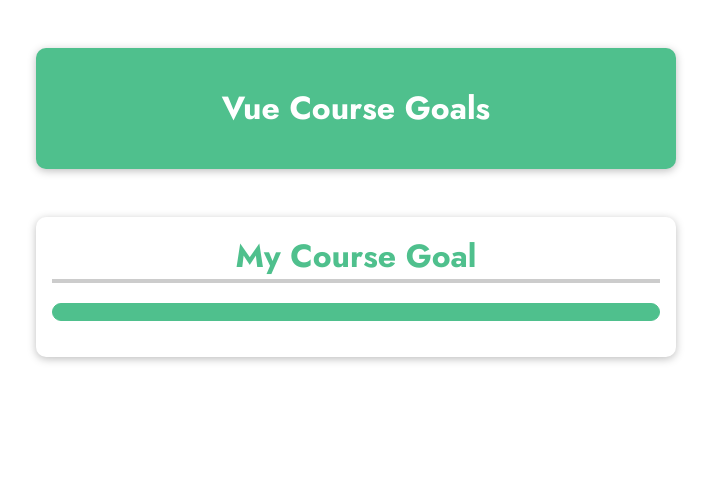
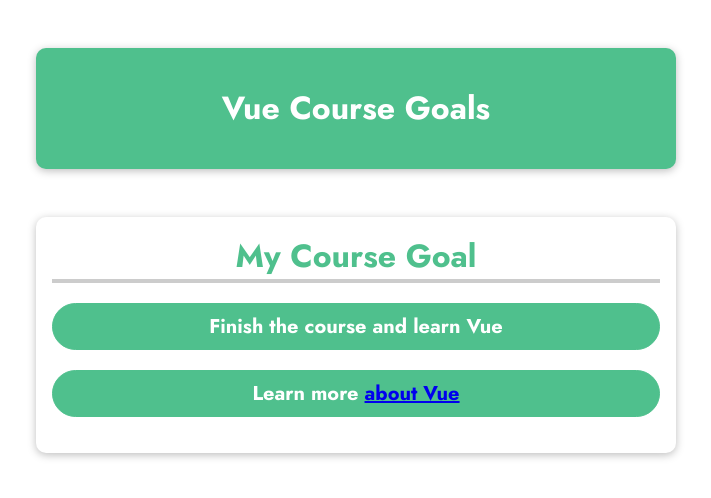
Before and after one commit to roaldjap/vue-course, a plain HTML site: page basics-01-starting-code/index.html in a window 1280 px wide. Shown: the whole page, without its empty margins (284-995 px from the left). Drawn offline with nearby package versions, Linux system fonts and the light colour scheme.

Commit message:
added new files

```diff
--- a/basics-01-starting-code/app.js
+++ b/basics-01-starting-code/app.js
@@ -0,0 +1,21 @@
+const app = Vue.createApp({
+  data() {
+    return {
+      courseGoalA: 'Finish the course and learn Vue',
+      courseGoalB: 'Build Amazing Apps',
+      vueLink: 'https://vuejs.org/'
+    };
+  },
+  methods: {
+    outputGoal(){
+      const randomNumber = Math.random();
+      if (randomNumber < 0.5){
+        return this.courseGoalA;
+      } else{
+        return this.courseGoalB
+      }
+    }
+  }
+});
+
+app.mount('#user-goal');
--- a/basics-01-starting-code/index.html
+++ b/basics-01-starting-code/index.html
@@ -18,7 +18,8 @@
     </header>
     <section id="user-goal">
       <h2>My Course Goal</h2>
-      <p></p>
+      <p>{{ outputGoal() }}</p>
+      <p>Learn more <a v-bind:href="vueLink">about Vue</a></p>
     </section>
   </body>
 </html>
--- /dev/null
+++ b/basics-assignment-1-problem/styles.css
@@ -0,0 +1,63 @@
+* {
+  box-sizing: border-box;
+}
+
+html {
+  font-family: 'Jost', sans-serif;
+}
+
+body {
+  margin: 0;
+}
+
+section {
+  box-shadow: 0 2px 8px rgba(0, 0, 0, 0.26);
+  margin: 3rem;
+  border-radius: 10px;
+  padding: 1rem;
+  text-align: center;
+}
+
+h2 {
+  font-size: 2rem;
+  border-bottom: 4px solid #ccc;
+  color: #970076;
+  margin: 0 0 1rem 0;
+}
+
+p {
+  font-size: 1.25rem;
+  font-weight: bold;
+  background-color: #970076;
+  padding: 0.5rem;
+  color: white;
+  border-radius: 25px;
+}
+
+input {
+  font: inherit;
+  border: 1px solid #ccc;
+}
+
+input:focus {
+  outline: none;
+  border-color: #1b995e;
+  background-color: #d7fdeb;
+}
+
+button {
+  font: inherit;
+  cursor: pointer;
+  border: 1px solid #ff0077;
+  background-color: #ff0077;
+  color: white;
+  padding: 0.05rem 1rem;
+  box-shadow: 1px 1px 2px rgba(0, 0, 0, 0.26);
+}
+
+button:hover,
+button:active {
+  background-color: #ec3169;
+  border-color: #ec3169;
+  box-shadow: 1px 1px 4px rgba(0, 0, 0, 0.26);
+}
```
Also changed, not shown: basics-assignment-1-problem/index.html (added, +33 -0 lines), basics-assignment-1-problem/app.js (added), 3 other files.
